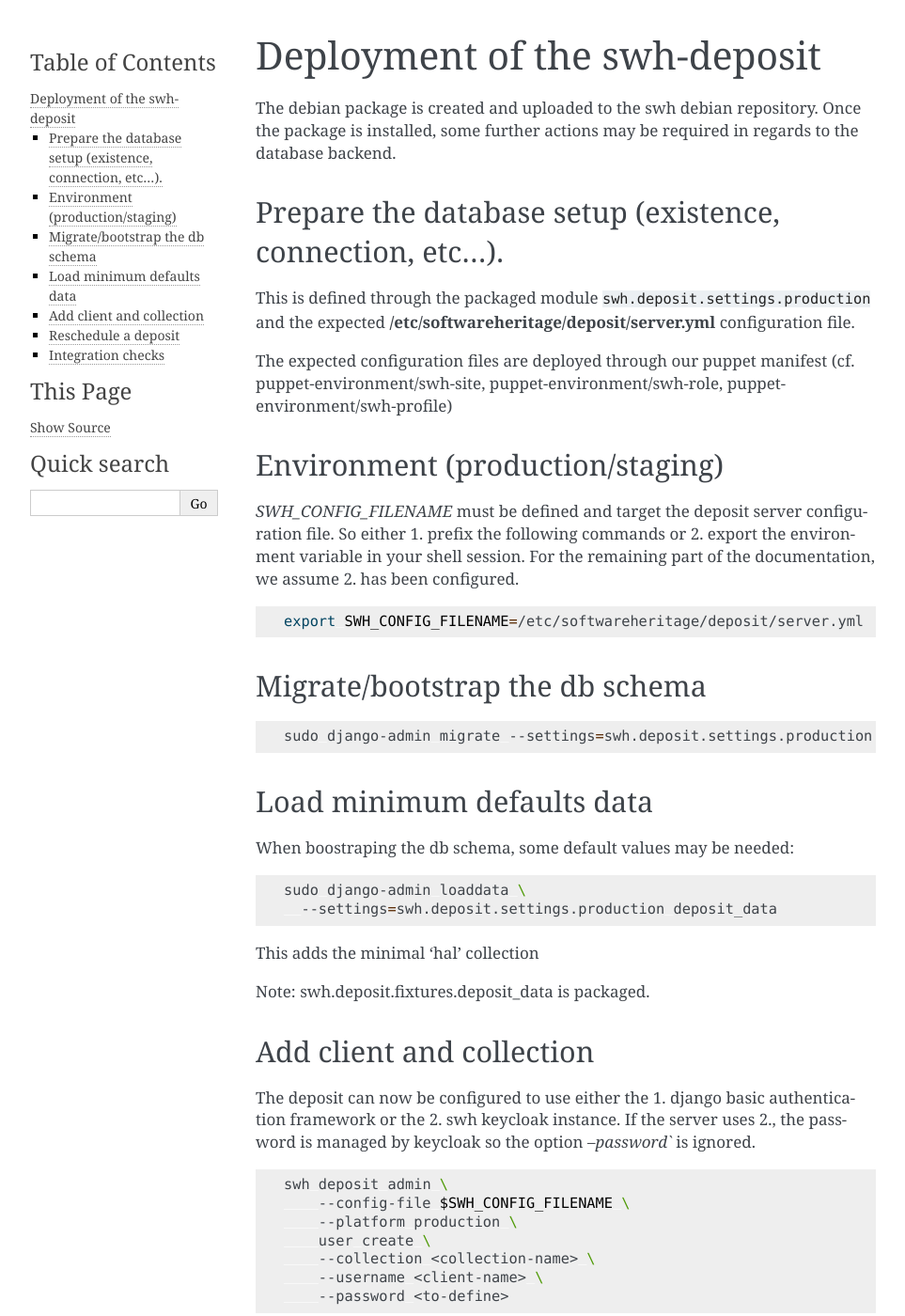
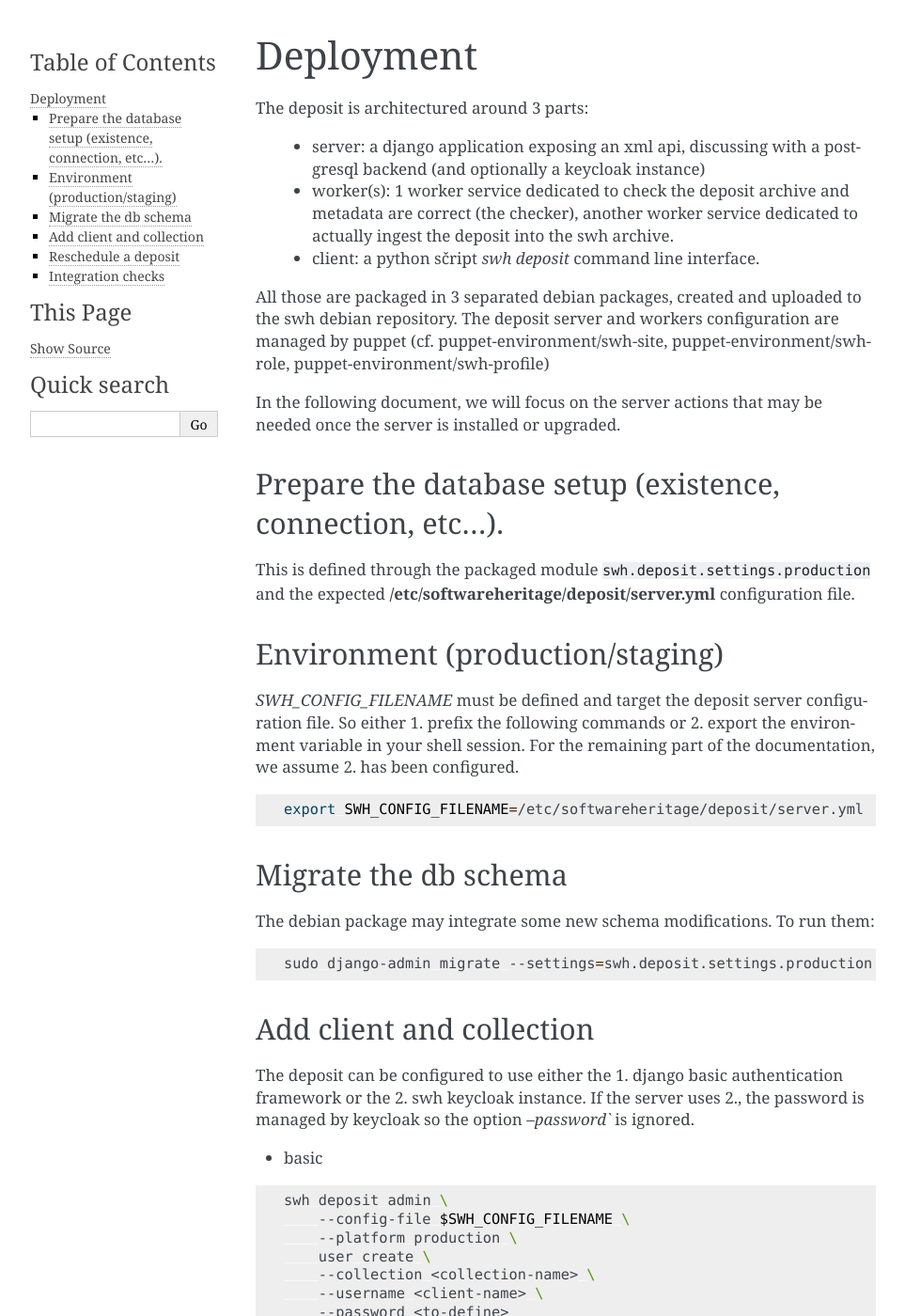
Before and after one commit to SoftwareHeritage/swh-deposit, a Sphinx documentation site: the page built from docs/sys-info.rst, in a window 1280 px wide and 1400 px high. Shown: the whole window at 94% size, without its empty margins (148-1111 px from the left). Built offline with Sphinx 7.4.7, drawn with Linux system fonts in a browser that asks for light colours; pages that are not in the unit, such as notebooks, are missing from menus; some of the changed text lies outside the part shown.

Commit message:
sys-info: Rework the how-to deploy to add details on architecture
This reworks sentence phrasing a bit and drop no longer relevant bootstraping part.

```diff
--- a/docs/sys-info.rst
+++ b/docs/sys-info.rst
@@ -1,11 +1,27 @@
 .. _swh-deposit-deployment:
 
-Deployment of the swh-deposit
-=============================
+Deployment
+==========
 
-The debian package is created and uploaded to the swh debian repository. Once the
-package is installed, some further actions may be required in regards to the database
-backend.
+The deposit is architectured around 3 parts:
+
+  - server: a django application exposing an xml api, discussing with a postgresql
+    backend (and optionally a keycloak instance)
+
+  - worker(s): 1 worker service dedicated to check the deposit archive and metadata are
+    correct (the checker), another worker service dedicated to actually ingest the
+    deposit into the swh archive.
+
+  - client: a python sčript `swh deposit` command line interface.
+
+All those are packaged in 3 separated debian packages, created and uploaded to the swh
+debian repository. The deposit server and workers configuration are managed by puppet
+(cf. puppet-environment/swh-site, puppet-environment/swh-role,
+puppet-environment/swh-profile)
+
+In the following document, we will focus on the server actions that may be needed once
+the server is installed or upgraded.
+
 
 Prepare the database setup (existence, connection, etc...).
 -----------------------------------------------------------
@@ -13,9 +29,6 @@ Prepare the database setup (existence, connection, etc...).
 This is defined through the packaged module ``swh.deposit.settings.production`` and the
 expected **/etc/softwareheritage/deposit/server.yml** configuration file.
 
-The expected configuration files are deployed through our puppet manifest (cf.
-puppet-environment/swh-site, puppet-environment/swh-role,
-puppet-environment/swh-profile)
 
 Environment (production/staging)
 --------------------------------
@@ -29,33 +42,25 @@ configured.
 
     export SWH_CONFIG_FILENAME=/etc/softwareheritage/deposit/server.yml
 
-Migrate/bootstrap the db schema
--------------------------------
+
+Migrate the db schema
+---------------------
+
+The debian package may integrate some new schema modifications. To run them:
 
 .. code:: shell
 
     sudo django-admin migrate --settings=swh.deposit.settings.production
 
-Load minimum defaults data
---------------------------
-
-When boostraping the db schema, some default values may be needed:
-
-.. code:: shell
-
-    sudo django-admin loaddata \
-      --settings=swh.deposit.settings.production deposit_data
-
-This adds the minimal 'hal' collection
-
-Note: swh.deposit.fixtures.deposit\_data is packaged.
 
 Add client and collection
 -------------------------
 
-The deposit can now be configured to use either the 1. django basic authentication
-framework or the 2. swh keycloak instance. If the server uses 2., the password is
-managed by keycloak so the option `--password`` is ignored.
+The deposit can be configured to use either the 1. django basic authentication framework
+or the 2. swh keycloak instance. If the server uses 2., the password is managed by
+keycloak so the option `--password`` is ignored.
+
+* basic
 
 .. code:: shell
 
@@ -75,8 +80,12 @@ Note:
   - If the collection does not exist, it is created alongside
   - The password, if required, is passed as plain text but stored encrypted
 
+
 Reschedule a deposit
 ---------------------
+
+If for some reason, the loading failed, after fixing and deploying the new deposit
+loader, you can reschedule the impacted deposit through:
 
 .. code:: shell
 
@@ -95,6 +104,7 @@ This will:
   which are fine) and removes the different archives' identifiers (swh-id, ...)
 - trigger back the loading task through the scheduler
 
+
 Integration checks
 ------------------
 
```
